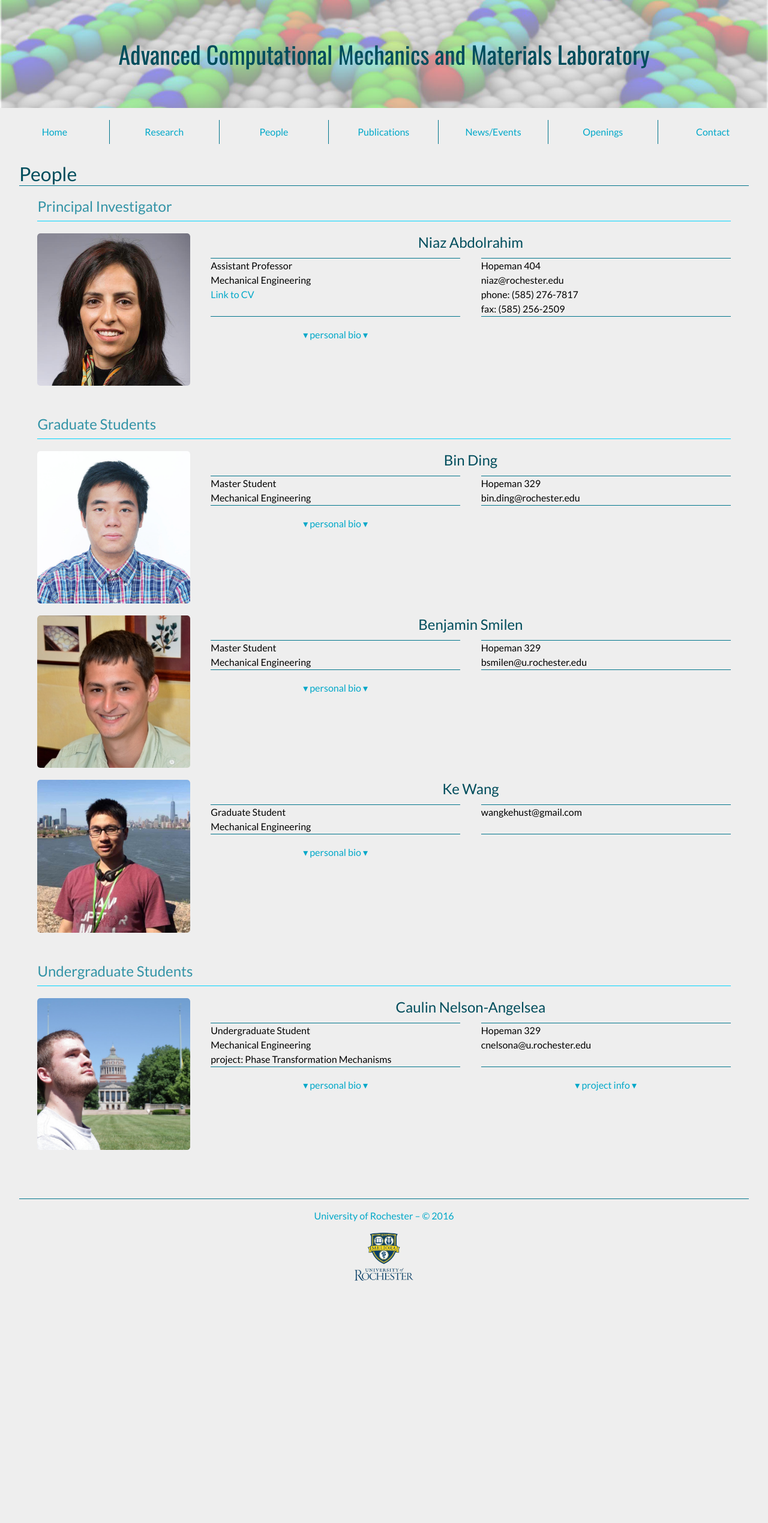
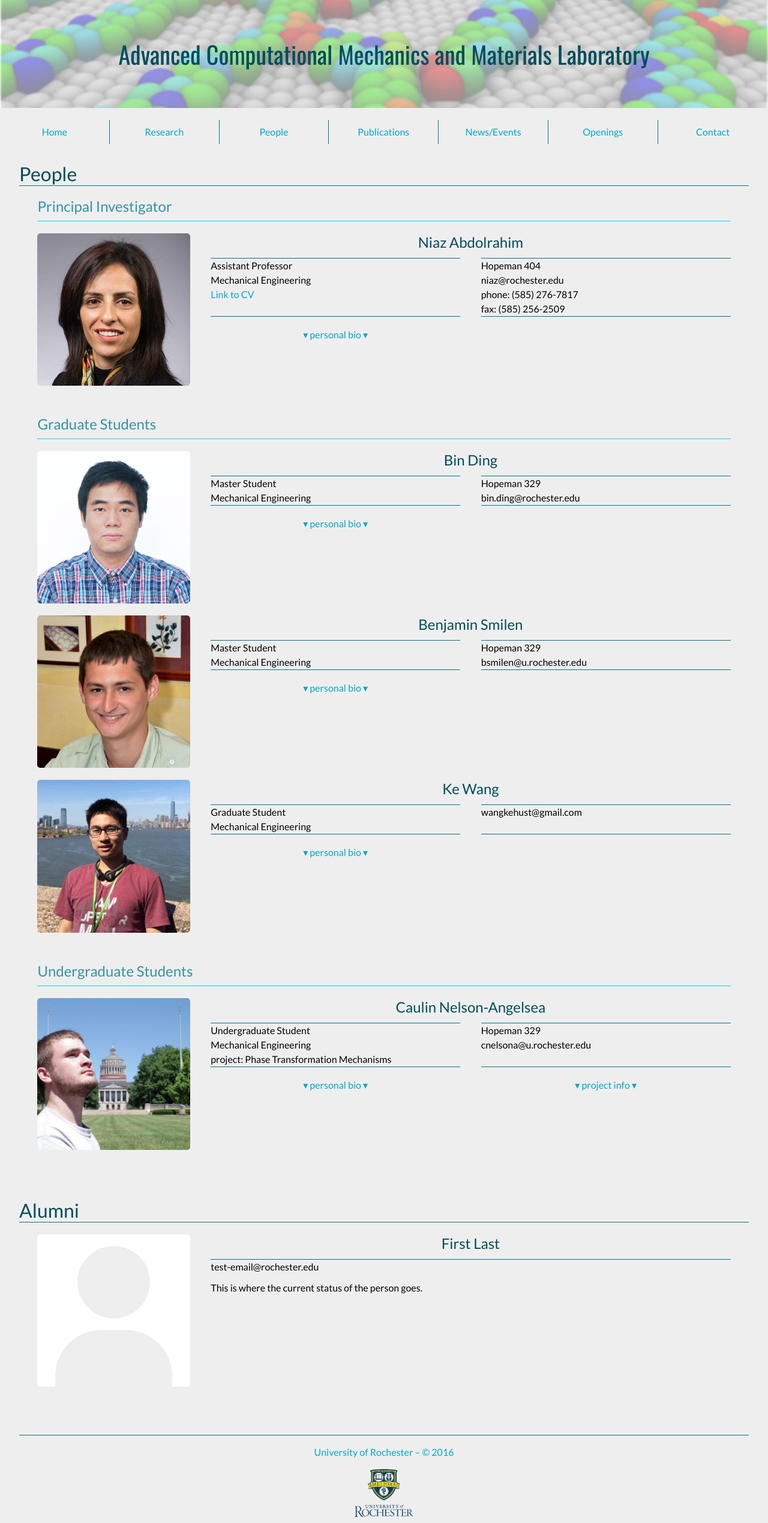
Before and after one commit to niaz60/website, a Jekyll site: the page built from people.md, in a window 1280 px wide. Shown: the whole page at 60% size. Built offline with Jekyll 4.4.1, drawn with Linux system fonts in a browser that asks for light colours; before the commit the page ends 2145 px from its top, so only the background shows below that.

Commit message:
jmclinn updates 7-14-16

```diff
--- /dev/null
+++ b/_data/people/alumni.yml
@@ -0,0 +1,14 @@
+# Available Values
+# ----------------
+# (delete empty values if not used for a particular person)
+# alumni_name: name of person
+# email: preferred email
+# pic: filename of picture located in /static/img/people/ directory
+# status: "current status of person"
+
+---
+
+- alumni_name: First Last
+  pic:
+  email: test-email@rochester.edu
+  status: "This is where the current status of the person goes."
--- a/_includes/people-include.html
+++ b/_includes/people-include.html
@@ -3,7 +3,13 @@
 		<img class="r5" src="{% if person.pic %}{{ base }}/static/img/people/{{ person.pic }}{% else %}{{ base }}/static/img/people/blank.jpg{% endif %}" />
 	</div>
 	<div class="ppl-info">
-		<h2 class="c1">{{ person.name }}</h2>
+		<h2 class="c1">{{ person.name }}{{ person.alumni_name }}</h2>
+		{% if person.alumni_name %}
+		<div class="ppl-info3 bt3">
+			{% if person.email %}<p>{{ person.email }}</p>{% endif %}
+			{% if person.status %}<p style="margin-top:0.7em;">{{ person.status }}</p>{% endif %}
+		</div>
+		{% else %}
 		<div class="ppl-info1 bt3">
 			{% if person.title %}<p>{{ person.title }}</p>{% endif %}
 			{% if person.dept %}<p>{{ person.dept }}</p>{% endif %}
@@ -29,10 +35,11 @@
 				<h3 id="{{ pname }}-2" onclick="people('{{ pname }}-2')">&#9662; project info &#9662;</h3>
 			{% endif %}
 		</div>
+		{% endif %}
 	</div>
 </div>
 <div id="ppl-sm">
-	<h2 class="c1">{{ person.name }}</h2>
+	<h2 class="c1">{{ person.name }}{{ person.alumni_name }}</h2>
 	<div class="r5 ppl-img-sm">
 		<img class="r5" src="{% if person.pic %}{{ base }}/static/img/people/{{ person.pic }}{% else %}{{ base }}/static/img/people/blank.jpg{% endif %}" />
 	</div>
@@ -44,6 +51,7 @@
 	{% if person.email %}<p>{{ person.email }}</p>{% endif %}
 	{% if person.phone %}<p>phone: {{ person.phone }}</p>{% endif %}
 	{% if person.fax %}<p>fax: {{ person.fax }}</p>{% endif %}
+	{% if person.status %}<p style="margin-top:0.7em;">{{ person.status }}</p>{% endif %}
 	<div class="ppl-info bt3">
 		<div class="ppl-info1 c3 c4h">
 			{% assign pname = person.name | downcase | remove: " " | remove: "'" %}
--- a/people.md
+++ b/people.md
@@ -22,6 +22,9 @@ depth: 1
 {% endif %}{% endfor %}
 {% for person in site.data.people.undergrad %}{% if person %}
 	{% assign ugrad = true %}
+{% endif %}{% endfor %}
+{% for person in site.data.people.alumni %}{% if person %}
+	{% assign alumni = true %}
 {% endif %}{% endfor %}
 
 <div class="section">
@@ -62,5 +65,17 @@ depth: 1
 		{% endfor %}
 	</div>
 	{% endif %}
-
 </div>
+<!-- Alumni -->
+{% if alumni %}
+<div class="section">
+	<h1 class="c1 bb3">Alumni</h1>
+	<div class="alumni">
+	<div class="eventbox">
+		{% for person in site.data.people.alumni %}
+			{% include people-include.html param="person" variable-param=person %}
+		{% endfor %}
+	</div>
+	</div>
+</div>
+{% endif %}
--- a/static/style.css
+++ b/static/style.css
@@ -83,6 +83,7 @@ body{background:#EEE;}a{color:#00A8C9;}
 .ppl-info p,#ppl-sm p{line-height:1.5em;}
 .ppl-info h3{font-size:1em;padding-top:20px;text-align:center;cursor:pointer;}
 .ppl-info1,.ppl-info2{position:relative;float:left;width:48%;overflow:hidden;}.ppl-info1{margin-right:4%;}
+.ppl-info3{position:relative;float:left;width:100%;overflow:hidden;}
 
 #ppl-sm h2{padding-bottom:0.5em;}
 .ppl-img-sm{width:50%;height:0;position:relative;display:block;padding-bottom:50%;margin-left:25%;overflow:hidden;}
```
Also changed, not shown: 2 other files.
